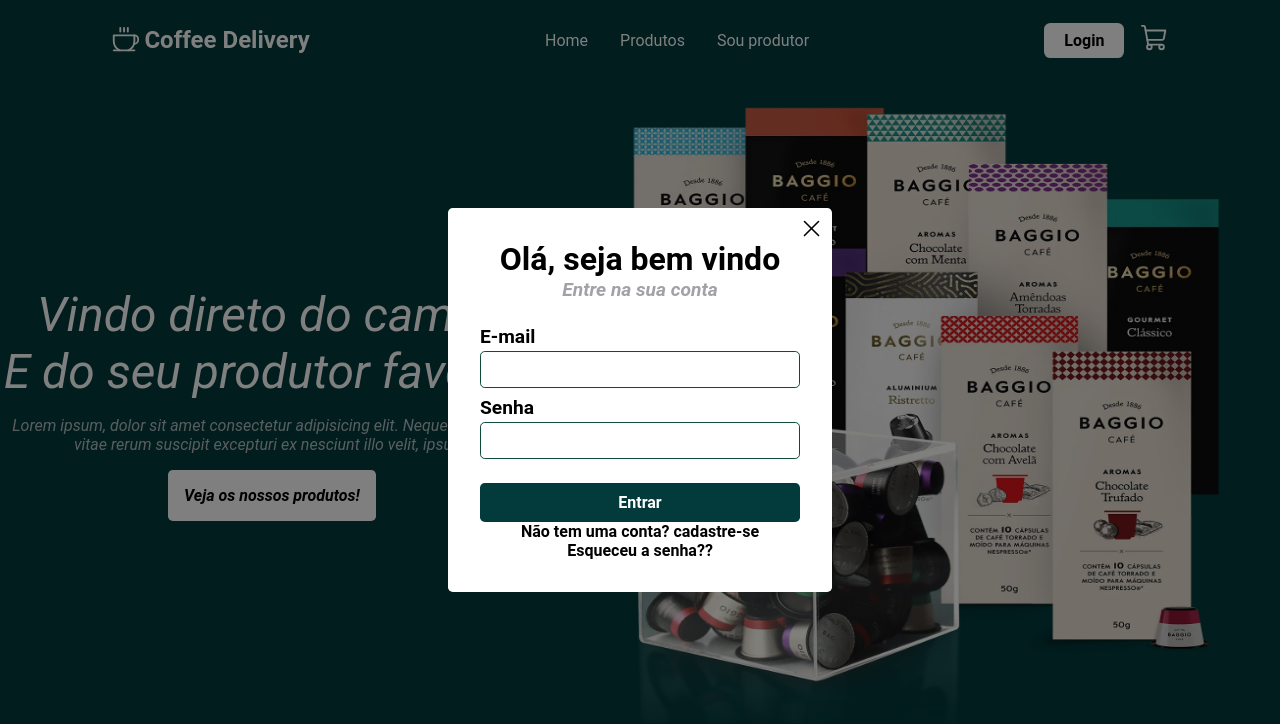
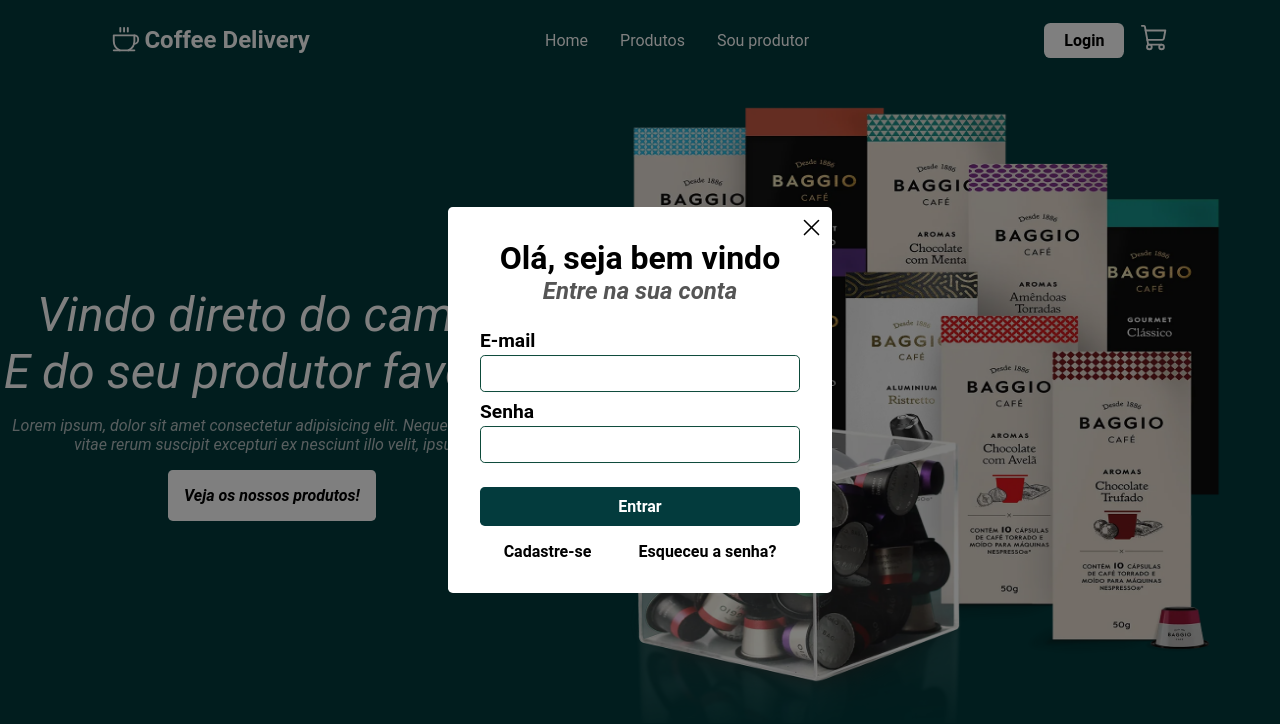
Before and after one commit to Kelvis-fernando/e-commerce, a React (Create React App) app: page / in a window 1280 px wide. Both pictures are taken after a click on the button "Login". Shown: the top 724 px of the page. Built offline with nearby package versions, Linux system fonts and the light colour scheme.

Commit message:
created component for title and subtitle, and created too the rest components for auth

```diff
--- /dev/null
+++ b/src/components/auth/ForgotPasswordModal.tsx
@@ -0,0 +1,21 @@
+import { LoginModalContainer } from "../../styles/auth/loginModal";
+import TitleAndSubtitle from "../layout/TitleAndSubtitle";
+
+const ForgotPasswordModal = () => {
+  return (
+    <LoginModalContainer>
+      <TitleAndSubtitle
+        title="Esqueceu a sua senha?"
+        subtitle="Adicione o seu email para lhe ajudarmos"
+      />
+      <form>
+        <label htmlFor="email">E-mail</label>
+        <input type="email" name="email" id="email" />
+        <button type="submit">Enviar</button>
+      </form>
+      <h2>voltar</h2>
+    </LoginModalContainer>
+  );
+};
+
+export default ForgotPasswordModal;
--- a/src/components/auth/LoginModal.tsx
+++ b/src/components/auth/LoginModal.tsx
@@ -1,10 +1,13 @@
 import { LoginModalContainer } from "../../styles/auth/loginModal";
+import TitleAndSubtitle from "../layout/TitleAndSubtitle";
 
 const LoginModal = () => {
   return (
     <LoginModalContainer>
-      <h1>Olá, seja bem vindo</h1>
-      <h3>Entre na sua conta</h3>
+      <TitleAndSubtitle
+        title="Olá, seja bem vindo"
+        subtitle="Entre na sua conta"
+      />
       <form>
         <label htmlFor="email">E-mail</label>
         <input type="email" name="email" id="email" />
@@ -12,8 +15,10 @@
         <input type="password" name="password" id="password" />
         <button type="submit">Entrar</button>
       </form>
-      <h2>Não tem uma conta? cadastre-se</h2>
-      <h2>Esqueceu a senha??</h2>
+      <span>
+        <h2>Cadastre-se</h2>
+        <h2>Esqueceu a senha?</h2>
+      </span>
     </LoginModalContainer>
   );
 };
--- /dev/null
+++ b/src/components/auth/RegisterModal.tsx
@@ -0,0 +1,33 @@
+import { LoginModalContainer } from "../../styles/auth/loginModal";
+import TitleAndSubtitle from "../layout/TitleAndSubtitle";
+
+const RegisterModal = () => {
+  return (
+    <LoginModalContainer>
+      <TitleAndSubtitle
+        title="Ainda não tem uma conta?"
+        subtitle="Adicione os seus dados para poder fazer os seus pedidos"
+      />
+      <form>
+        <label htmlFor="name">Nome</label>
+        <input type="text" name="name" id="name" />
+        <label htmlFor="email">E-mail</label>
+        <input type="email" name="email" id="email" />
+        <label htmlFor="password">Senha</label>
+        <input type="password" name="password" id="password" />
+        <label htmlFor="password2">Confirme a senha</label>
+        <input type="password" name="password2" id="password2" />
+        <label htmlFor="userType">TIpo de usuario</label>
+        <select name="userType" id="userType">
+          <option value="">Selecione um tipo de usuario</option>
+          <option value="user">Consumidor</option>
+          <option value="producer">Produtor</option>
+        </select>
+        <button type="submit">Entrar</button>
+      </form>
+      <h2>Voltar</h2>
+    </LoginModalContainer>
+  );
+};
+
+export default RegisterModal;
--- a/src/components/layout/Navbar.tsx
+++ b/src/components/layout/Navbar.tsx
@@ -6,6 +6,8 @@
 import LoginModal from "../auth/LoginModal";
 import Cart from "../Cart";
 import useCart from "../../hooks/useCart";
+import ForgotPasswordModal from "../auth/ForgotPasswordModal";
+import RegisterModal from "../auth/RegisterModal";
 
 const Navbar = () => {
   const { setIsModalOpen, isModalOpen, handleModalClose } = useModal();
@@ -31,6 +33,12 @@
       <Modal isOpen={isModalOpen} onClose={handleModalClose}>
         <LoginModal />
       </Modal>
+      <Modal isOpen={false} onClose={handleModalClose}>
+        <ForgotPasswordModal />
+      </Modal>
+      <Modal isOpen={false} onClose={handleModalClose}>
+        <RegisterModal />
+      </Modal>
       <Cart isOpen={isCartOpen} onClose={handleCloseCart} />
     </Header>
   );
--- /dev/null
+++ b/src/components/layout/TitleAndSubtitle.tsx
@@ -0,0 +1,13 @@
+import { TitleAndSubtitleContainer } from "../../styles/layout/titleAndSubtitle";
+import { TitleAndSubtitleProps } from "../../types/titleAndSubtitle";
+
+const TitleAndSubtitle = ({ title, subtitle }: TitleAndSubtitleProps) => {
+  return (
+    <TitleAndSubtitleContainer>
+      <h1>{title}</h1>
+      <h3>{subtitle}</h3>
+    </TitleAndSubtitleContainer>
+  );
+};
+
+export default TitleAndSubtitle;
--- a/src/styles/auth/loginModal.ts
+++ b/src/styles/auth/loginModal.ts
@@ -51,4 +51,28 @@
       background-color: #0d4a3a;
     }
   }
+
+  select {
+    width: 20rem;
+    height: 2.3rem;
+    border: 1px solid #0d4a3a;
+    padding: 0.3rem;
+    border-radius: 0.3rem;
+    margin-top: 0.3rem;
+  }
+
+  span {
+    margin-top: 1rem;
+    display: flex;
+    justify-content: space-around;
+    width: 100%;
+
+    h2 {
+      cursor: pointer;
+
+      &:hover {
+        color: #555;
+      }
+    }
+  }
 `;
--- /dev/null
+++ b/src/styles/layout/titleAndSubtitle.ts
@@ -0,0 +1,14 @@
+import styled from "styled-components";
+
+export const TitleAndSubtitleContainer = styled.div`
+  text-align: center;
+
+  h1 {
+    font-size: 2rem;
+  }
+
+  h3 {
+    font-size: 1.5rem;
+    color: #555;
+  }
+`;
--- /dev/null
+++ b/src/types/titleAndSubtitle.ts
@@ -0,0 +1,4 @@
+export interface TitleAndSubtitleProps {
+  title: string;
+  subtitle?: string;
+}
```
